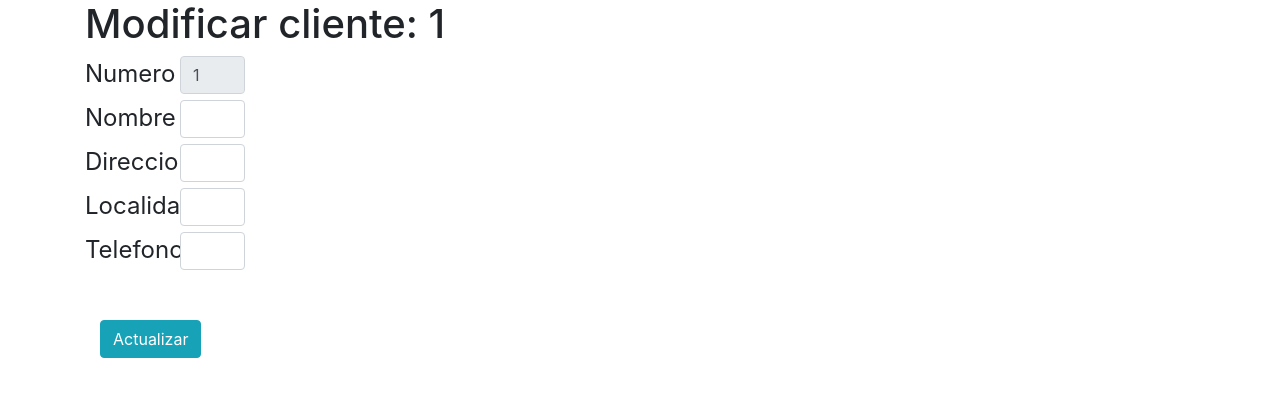
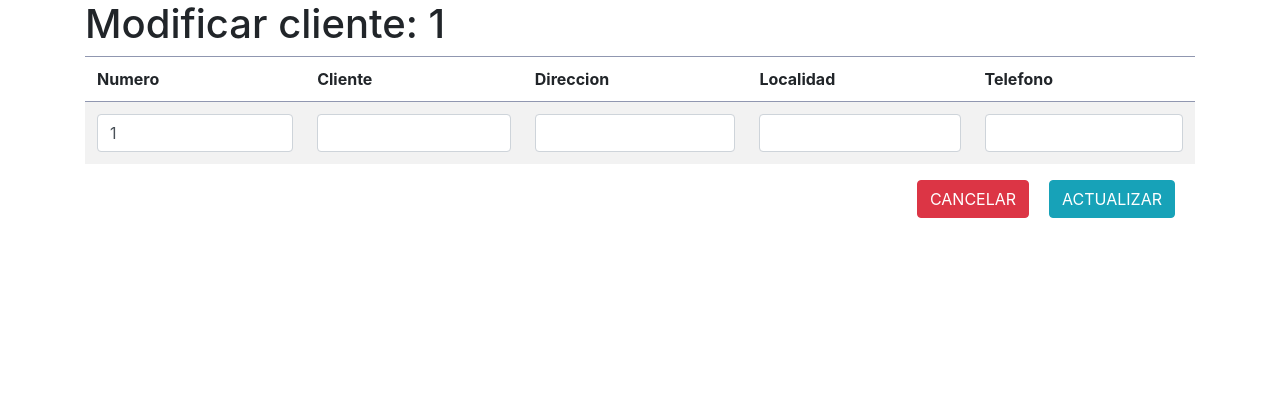
Before and after one commit to deboch/distribuidoraTijera, a PHP site: page /distribuidora/vista/modificarCliente.php?numero=1 in a window 1280 px wide. Shown: the top 397 px of the page. Run offline with PHP 8.4, Linux system fonts and the light colour scheme; data that the repository does not hold is empty; some libraries are stand-ins or nearby versions.

Commit message:
estilo modificar cliente

```diff
--- a/controlador/controlador_agregar_cliente.php
+++ b/controlador/controlador_agregar_cliente.php
@@ -7,4 +7,3 @@
     $cliente_loc=$_POST['localidad'];
     $cliente_tel=$_POST['telefono'];
     $articulos=addCliente($cliente_num,$cliente_nom,$cliente_dir,$cliente_loc,$cliente_tel);
-    echo "<script>window.location.href='../vista/clientes.php?';</script>";
--- a/controlador/controlador_modificar_cliente.php
+++ b/controlador/controlador_modificar_cliente.php
@@ -7,4 +7,3 @@
     $cliente_loc=$_POST['localidad'];
     $cliente_tel=$_POST['telefono'];
     $articulos=updateCliente($cliente_num,$cliente_nom,$cliente_dir,$cliente_loc,$cliente_tel);
-    echo "<script>window.location.href='../vista/clientes.php?';</script>";
--- a/vista/agregarCliente.php
+++ b/vista/agregarCliente.php
@@ -10,7 +10,7 @@ include("../head.php");
 <br>
     <h2>AGREGAR CLIENTE</h2>
     <br><br>
-    <form method="submit" src="../controlador/controlador_agregar_cliente.php?numero=&nombre=&direccion=&localidad=&telefono=">
+    <form method="post" action="../controlador/controlador_agregar_cliente.php?numero=&nombre=&direccion=&localidad=&telefono=">
     <div class="table-responsive" id="tablaAgregar">
                 <table class="table table-striped" id="dataTable" width="100%" cellspacing="0">
                     <thead>
--- a/vista/modificarCliente.php
+++ b/vista/modificarCliente.php
@@ -14,50 +14,31 @@ include_once("../head.php");
         ?>
         <form method="POST" action = "../controlador/controlador_modificar_cliente.php">
         <?php
-        echo   "<div class='row'>
-                <div class= col-md-1>
-                <label class='' id='numero'>Numero</label>
+        echo   "<div class='table-responsive' id='tablaAgregar'>
+                        <table class='table table-striped' id='dataTable' width='100%' cellspacing='0'>
+                        <thead>
+                                <tr>
+                                <th>Numero</th>
+                                <th>Cliente</th>
+                                <th>Direccion</th>
+                                <th>Localidad</th>
+                                <th>Telefono</th>
+                                </tr>
+                        </thead>
+                        <tbody>
+                                <tr>
+                                <td><input class='form-control' type='text' value='".$cliente_num."' name='numero'></td>
+                                <td><input class='form-control' type='text' value='".$cliente_nom."' name='nombre'></td>
+                                <td><input class='form-control' type='text' value='".$cliente_dir."' name='direccion'></td>
+                                <td><input class='form-control' type='text' value='".$cliente_loc."' name='localidad'></td>
+                                <td><input class='form-control' type='text' value='".$cliente_tel."' name='telefono'></td>
+                                </tr>
+                        </tbody>
+                        </table>
+
                 </div>
-                <div class= col-md-1>
-                <input class='form-control' type='text' name='numero' value='".$cliente_num."' readOnly>
-                </div>
-                </div>
-                <div class='row'>
-                <div class= col-md-1>
-                <label class='' id='nombre'>Nombre</label>
-                </div>
-                <div class= col-md-1>
-                <input class='form-control' type='text' name='nombre' value='".$cliente_nom."'>
-                </div>
-                </div>
-                <div class='row'>
-                <div class= col-md-1>
-                <label class='' id='direccion'>Direccion</label>
-                </div>
-                <div class= col-md-1>
-                <input class='form-control' type='text' name='direccion' value='".$cliente_dir."'>
-                </div>
-                </div>
-                <div class='row'>
-                <div class= col-md-1>
-                <label class='' id='localidad'>Localidad</label>
-                </div>
-                <div class= col-md-1>
-                <input class='form-control' type='text' name='localidad' value='".$cliente_loc."'>
-                </div>
-                </div>
-                <div class='row'>
-                <div class= col-md-1>
-                <label class='' id='telefono'>Telefono</label>
-                </div>
-                <div class= col-md-1>
-                <input class='form-control' type='text' name='telefono' value='".$cliente_tel."'>
-                </div>
-                </div>
-                <div class='col-md-2'>
-		<br>
-		<button type='submit' class='btn btn-info' style='margin-top: 8px'>Actualizar</button>
-		</div>"
+                <button class='btn btn-info float-right agregar' type='submit'>ACTUALIZAR</button>
+                <button class='btn btn-danger float-right agregar'><a href='../home.php' style='color:white!important'>CANCELAR</a></button>"
          ?>
         </form>
 </div>
```
Also changed, not shown: modelo/modelo_cliente.php (+11 -6 lines).
